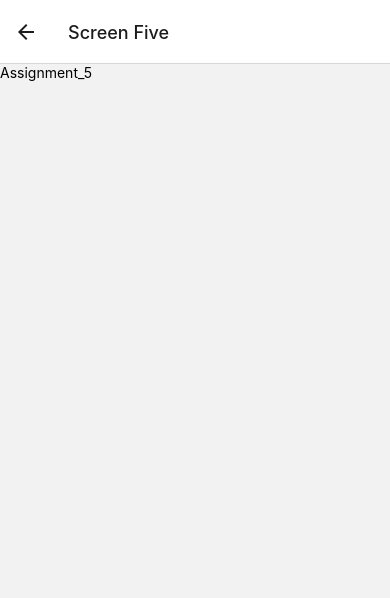
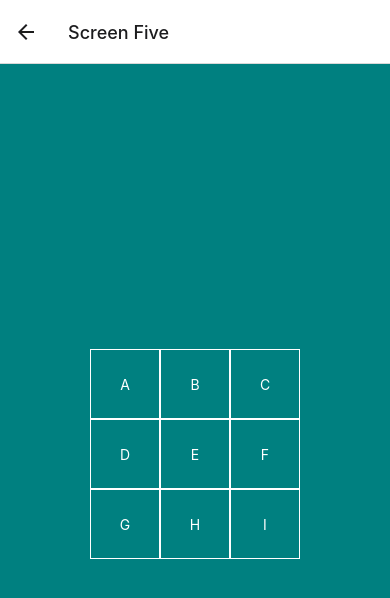
Before and after one commit to Neba-Emmanuel/assignments, a React Native app: screen /Assignment5 in a window 390 px wide. Shown: the top 598 px of the page. Built offline with nearby package versions, Linux system fonts and the light colour scheme.

Commit message:
ass5 content completed

```diff
--- a/src/screens/Assignment_5.js
+++ b/src/screens/Assignment_5.js
@@ -1,16 +1,60 @@
 import React from "react";
-import { Text, View, StyleSheet } from 'react-native';
+import { Text, View, StyleSheet, TouchableOpacity } from 'react-native';
+
+const Btn = ({letter}) => {
+    return (
+        <View style={styles.btnContainer}>
+            <TouchableOpacity style={styles.btn}>
+                <Text style={styles.textStyle}>{letter}</Text>
+            </TouchableOpacity>
+        </View>
+    )
+}
 
 const Assignment_5 = () => {
     return(
-        <View>
-            <Text>Assignment_5</Text>
+        <View style={styles.container}>
+            <View style={styles.rowStyle}>
+                <Btn letter='A'/>
+                <Btn letter='B'/>
+                <Btn letter='C'/>
+            </View>
+            <View style={styles.rowStyle}>
+                <Btn letter='D'/>
+                <Btn letter='E'/>
+                <Btn letter='F'/>
+            </View>
+            <View style={styles.rowStyle}>
+                <Btn letter='G'/>
+                <Btn letter='H'/>
+                <Btn letter='I'/>
+            </View>
         </View>
     )
 }
 
 const styles = StyleSheet.create({
-
+    container:{
+        backgroundColor: 'teal',
+        height: '100%',
+        justifyContent: 'center',
+        alignItems: 'center'
+    },
+    btn:{
+        width: 70,
+        height: 70,
+        borderStyle: 'solid',
+        borderColor: '#FFF',
+        borderWidth: 1,
+        justifyContent: 'center',
+        alignItems: 'center'
+    },
+    textStyle:{
+        color: '#FFF',
+    },
+    rowStyle:{
+        flexDirection: 'row'
+    }
 })
 
 export default Assignment_5;
--- a/src/screens/Home.js
+++ b/src/screens/Home.js
@@ -31,7 +31,7 @@ const Home = ({navigation}) => {
             <TouchableOpacity
                 onPress={() => navigation.navigate('Assignment5')}
                 style={styles.buttonStyle}>
-                <Text style={styles.textStyle}>Assignment 5                                                                                                                                                                                                                                                                                                                                                                                                                                                                                                                                                                                                                                                                                                                                                                                                                                                                                                                                 </Text>
+                <Text style={styles.textStyle}>Assignment 5</Text>
             </TouchableOpacity>
         </View>
     );
```
